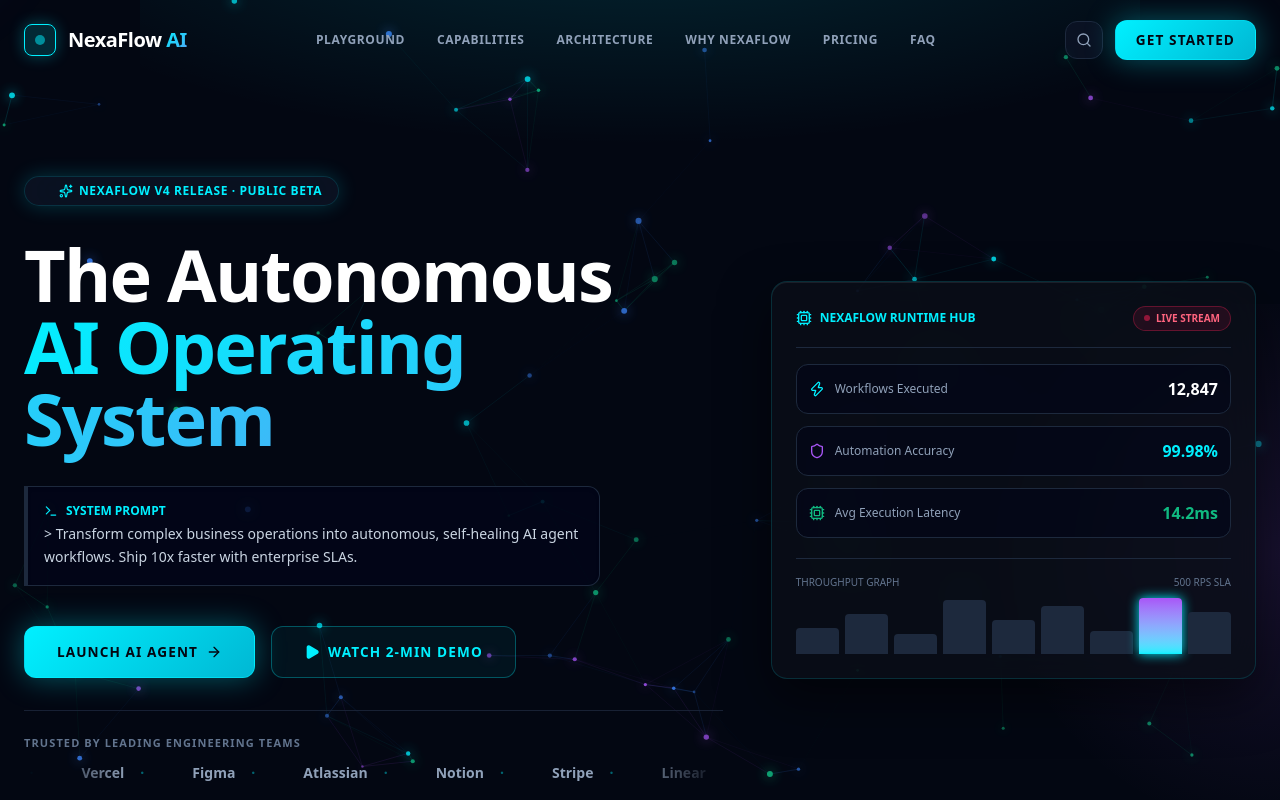
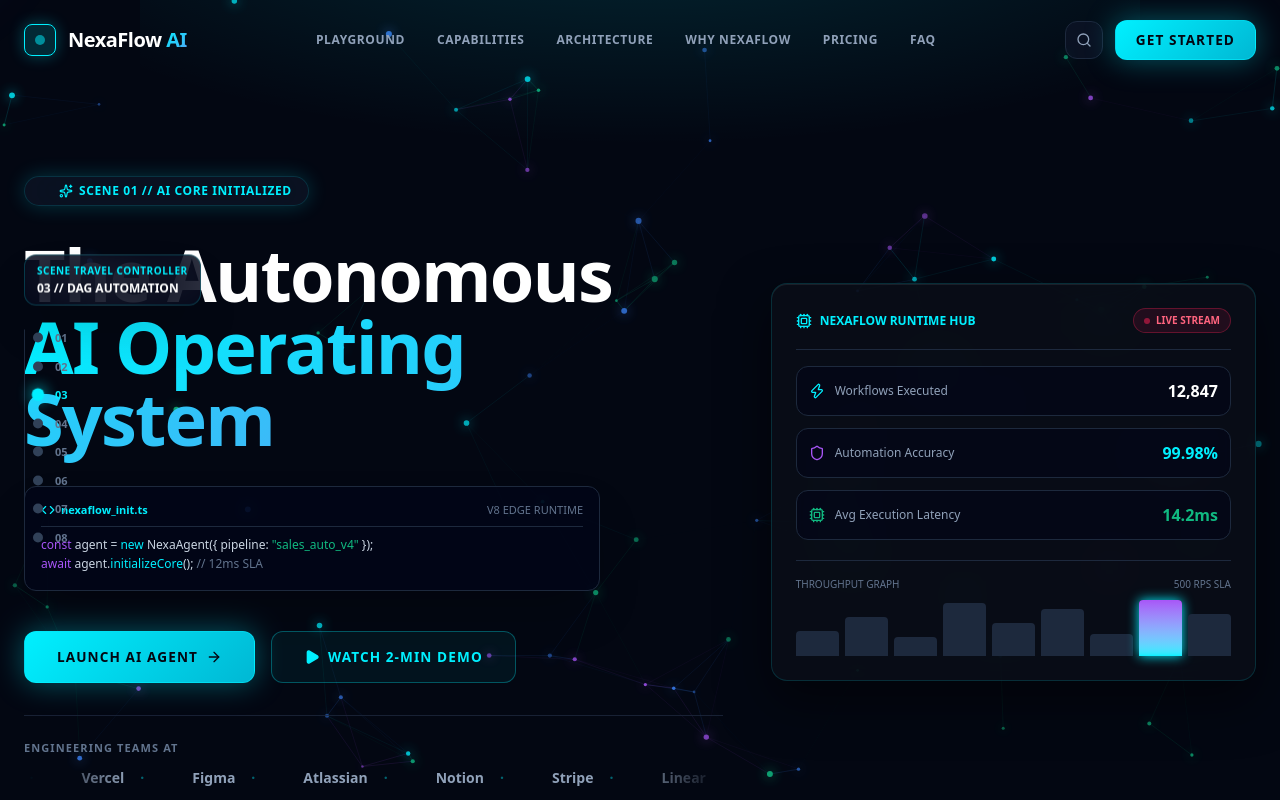
Before and after one commit to Dhruvinpatel06/NexaFlow_AI, a Next.js app: page / in a window 1280 px wide. Shown: the top 800 px of the page. Built offline with nearby package versions, Linux system fonts and the light colour scheme.

Commit message:
feat: implement 8-Scene Camera Travel story journey & developer code aesthetics

```diff
--- a/app/page.tsx
+++ b/app/page.tsx
@@ -12,15 +12,17 @@ import Footer from '@/components/Footer';
 import ScrollProgress from '@/components/ScrollProgress';
 import ScrollToTop from '@/components/ScrollToTop';
 import SpotlightCursor from '@/components/SpotlightCursor';
+import SceneCamera from '@/components/SceneCamera';
 
 export default function Home() {
   return (
     <main className="min-h-screen bg-[#030712] text-slate-100 relative overflow-hidden">
       <SpotlightCursor />
+      <SceneCamera />
       <ScrollProgress />
       <Navbar />
 
-      {/* 12 Seamless Sections Flow */}
+      {/* 8-Scene Camera Travel Journey Flow */}
       <Hero />
       <InteractiveAIDemo />
       <BentoAccordion />
--- a/components/Hero.tsx
+++ b/components/Hero.tsx
@@ -1,8 +1,8 @@
 'use client';
 
-import { useEffect, useRef, useState } from 'react';
+import { useEffect, useState } from 'react';
 import NeuralCanvas from './NeuralCanvas';
-import { Sparkles, Play, Terminal as TerminalIcon, Shield, Cpu, Zap, ArrowRight } from 'lucide-react';
+import { Sparkles, Play, Terminal as TerminalIcon, Cpu, Zap, ArrowRight, Code, Shield } from 'lucide-react';
 
 function MockupCounter({ target, suffix = '', decimals = 0, duration = 1500 }: { target: number; suffix?: string; decimals?: number; duration?: number }) {
   const [val, setVal] = useState(0);
@@ -29,9 +29,7 @@ function MockupCounter({ target, suffix = '', decimals = 0, duration = 1500 }: {
 
   const formatted = decimals > 0 ? val.toFixed(decimals) : Math.floor(val).toLocaleString();
 
-  return (
-    <span>{formatted}{suffix}</span>
-  );
+  return <span>{formatted}{suffix}</span>;
 }
 
 const COMPANIES = ['Notion', 'Stripe', 'Linear', 'Vercel', 'Figma', 'Atlassian'];
@@ -46,9 +44,9 @@ export default function Hero() {
     const y = e.clientY - rect.top;
     const centerX = rect.width / 2;
     const centerY = rect.height / 2;
-    const rotateX = ((y - centerY) / centerY) * -10;
-    const rotateY = ((x - centerX) / centerX) * 10;
-    card.style.transform = `perspective(1000px) rotateX(${rotateX}deg) rotateY(${rotateY}deg) translateZ(12px)`;
+    const rotateX = ((y - centerY) / centerY) * -12;
+    const rotateY = ((x - centerX) / centerX) * 12;
+    card.style.transform = `perspective(1000px) rotateX(${rotateX}deg) rotateY(${rotateY}deg) translateZ(16px)`;
   };
 
   const handleMouseLeaveMockup = (e: React.MouseEvent<HTMLDivElement>) => {
@@ -58,13 +56,12 @@ export default function Hero() {
   };
 
   return (
-    <section id="hero" aria-label="Hero" className="relative w-full pt-36 pb-24 md:pt-44 md:pb-32 overflow-hidden bg-[#030712]">
+    <section id="hero" aria-label="Scene 1: System Initialization" className="relative w-full pt-36 pb-24 md:pt-44 md:pb-32 overflow-hidden bg-[#030712]">
       {/* 3D WebGL Neural Mesh Background */}
       <NeuralCanvas />
 
       {/* Volumetric Aurora Glow Layers */}
       <div className="absolute top-0 left-1/2 -translate-x-1/2 w-[1000px] h-[500px] bg-[radial-gradient(ellipse_100%_70%_at_50%_-20%,rgba(0,240,255,0.15),transparent_70%)] pointer-events-none z-0" />
-      <div className="absolute top-1/3 right-0 w-[500px] h-[500px] bg-[radial-gradient(ellipse_80%_80%_at_100%_50%,rgba(168,85,247,0.12),transparent_70%)] pointer-events-none z-0" />
 
       <div className="relative z-10 max-w-7xl mx-auto px-6">
         <div className="grid grid-cols-1 lg:grid-cols-12 gap-12 items-center">
@@ -74,7 +71,7 @@ export default function Hero() {
             <div className="glass inline-flex items-center gap-2.5 px-4 py-1.5 rounded-full border border-[rgba(0,240,255,0.3)] shadow-[0_0_20px_rgba(0,240,255,0.2)]">
               <span className="w-2 h-2 rounded-full bg-[#00F0FF] animate-ping" />
               <span className="text-xs font-mono font-bold text-[#00F0FF] tracking-wider uppercase flex items-center gap-1.5">
-                <Sparkles className="w-3.5 h-3.5" /> NEXAFLOW V4 RELEASE · PUBLIC BETA
+                <Sparkles className="w-3.5 h-3.5" /> SCENE 01 // AI CORE INITIALIZED
               </span>
             </div>
 
@@ -84,28 +81,34 @@ export default function Hero() {
               <span className="gradient-text-cyan">AI Operating System</span>
             </h1>
 
-            {/* Terminal Prompt Subheading */}
-            <div className="max-w-xl bg-slate-950/80 border-l-4 border-[#00F0FF] p-4 rounded-r-xl border-y border-r border-slate-800 shadow-inner font-mono text-sm text-slate-300">
-              <div className="flex items-center gap-2 text-xs text-[#00F0FF] font-bold mb-1">
-                <TerminalIcon className="w-3.5 h-3.5" /> SYSTEM PROMPT
+            {/* Code Terminal Box */}
+            <div className="max-w-xl bg-slate-950/90 border border-slate-800 rounded-xl p-4 shadow-2xl font-mono text-xs text-slate-300 relative overflow-hidden">
+              <div className="flex items-center justify-between pb-2 mb-2 border-b border-slate-800 text-[11px] text-slate-500">
+                <span className="flex items-center gap-1.5 text-[#00F0FF] font-bold">
+                  <Code className="w-3.5 h-3.5" /> nexaflow_init.ts
+                </span>
+                <span>V8 EDGE RUNTIME</span>
               </div>
-              <p className="leading-relaxed text-slate-300">
-                &gt; Transform complex business operations into autonomous, self-healing AI agent workflows. Ship 10x faster with enterprise SLAs.
-              </p>
+              <pre className="text-slate-300 overflow-x-auto leading-relaxed">
+                <code>
+                  <span className="text-[#A855F7]">const</span> agent = <span className="text-[#00F0FF]">new</span> NexaAgent(&#123; pipeline: <span className="text-[#10B981]">&quot;sales_auto_v4&quot;</span> &#125;);{'\n'}
+                  <span className="text-[#A855F7]">await</span> agent.<span className="text-[#00F0FF]">initializeCore</span>(); <span className="text-slate-500">// 12ms SLA</span>
+                </code>
+              </pre>
             </div>
 
             {/* CTAs */}
             <div className="flex flex-col sm:flex-row gap-4 pt-2">
               <button
                 onClick={() => document.getElementById('pricing')?.scrollIntoView({ behavior: 'smooth' })}
-                className="btn-premium-primary px-8 py-4 text-xs font-mono font-bold tracking-widest uppercase rounded-xl flex items-center justify-center gap-2"
+                className="btn-premium-primary px-8 py-4 text-xs font-mono font-bold tracking-widest uppercase rounded-xl flex items-center justify-center gap-2 cursor-pointer"
               >
                 Launch AI Agent <ArrowRight className="w-4 h-4" />
               </button>
 
               <button
                 onClick={() => setShowDemoModal(true)}
-                className="btn-premium-outline px-8 py-4 text-xs font-mono font-bold tracking-widest uppercase rounded-xl flex items-center justify-center gap-2"
+                className="btn-premium-outline px-8 py-4 text-xs font-mono font-bold tracking-widest uppercase rounded-xl flex items-center justify-center gap-2 cursor-pointer"
               >
                 <Play className="w-4 h-4 fill-[#00F0FF]" /> Watch 2-Min Demo
               </button>
@@ -114,7 +117,7 @@ export default function Hero() {
             {/* Trust Logos Marquee */}
             <div className="pt-6 border-t border-slate-800/80 space-y-3">
               <p className="text-[11px] font-mono font-bold text-slate-500 uppercase tracking-widest">
-                TRUSTED BY LEADING ENGINEERING TEAMS
+                ENGINEERING TEAMS AT
               </p>
               <div className="w-full overflow-hidden [mask-image:linear-gradient(90deg,transparent,black_15%,black_85%,transparent)]">
                 <div className="flex gap-12 items-center w-max animate-[marquee_25s_linear_infinite] hover:[animation-play-state:paused]">
@@ -203,42 +206,6 @@ export default function Hero() {
           </div>
         </div>
       </div>
-
-      {/* Demo Modal */}
-      {showDemoModal && (
-        <div
-          className="fixed inset-0 z-[100] flex items-center justify-center p-4 bg-slate-950/80 backdrop-blur-xl"
-          onClick={() => setShowDemoModal(false)}
-        >
-          <div
-            className="relative w-full max-w-2xl glass-card rounded-2xl p-8 border border-[rgba(0,240,255,0.3)] shadow-2xl text-center"
-            onClick={(e) => e.stopPropagation()}
-          >
-            <button
-              onClick={() => setShowDemoModal(false)}
-              className="absolute top-4 right-4 text-slate-400 hover:text-white font-mono text-xl"
-            >
-              ✕
-            </button>
-            <div className="w-16 h-16 mx-auto mb-4 rounded-full bg-[rgba(0,240,255,0.15)] border border-[#00F0FF] flex items-center justify-center text-[#00F0FF] shadow-[0_0_30px_rgba(0,240,255,0.3)]">
-              <Play className="w-8 h-8 fill-[#00F0FF] ml-1" />
-            </div>
-            <h3 className="text-2xl font-mono font-bold text-white mb-2">NexaFlow V4 Platform Architecture</h3>
-            <p className="text-sm text-slate-400 max-w-md mx-auto mb-6">
-              Watch how NexaFlow AI coordinates multi-agent tasks, executes parallel pipelines, and enforces enterprise security.
-            </p>
-            <button
-              onClick={() => {
-                setShowDemoModal(false);
-                document.getElementById('demo')?.scrollIntoView({ behavior: 'smooth' });
-              }}
-              className="btn-premium-primary px-6 py-3 text-xs font-mono font-bold uppercase tracking-wider rounded-xl"
-            >
-              Open Interactive Demo Playground
-            </button>
-          </div>
-        </div>
-      )}
     </section>
   );
 }
--- /dev/null
+++ b/components/SceneCamera.tsx
@@ -0,0 +1,82 @@
+'use client';
+
+import { useEffect, useState } from 'react';
+import { motion, useScroll, useSpring } from 'framer-motion';
+
+const SCENES = [
+  { id: 'hero', name: '01 // CORE INITIALIZATION' },
+  { id: 'demo', name: '02 // PROMPT SYNTHESIS' },
+  { id: 'features', name: '03 // DAG AUTOMATION' },
+  { id: 'workflow', name: '04 // API INTERCONNECT' },
+  { id: 'why', name: '05 // AGENT RUNTIME' },
+  { id: 'platform', name: '06 // LIVING ANALYTICS' },
+  { id: 'pricing', name: '07 // ZERO-KNOWLEDGE DEPLOYMENT' },
+  { id: 'faq', name: '08 // PRODUCTION DEPLOY' },
+];
+
+export default function SceneCamera() {
+  const [activeScene, setActiveScene] = useState(0);
+  const { scrollYProgress } = useScroll();
+  const scaleX = useSpring(scrollYProgress, { stiffness: 200, damping: 30 });
+
+  useEffect(() => {
+    const handleScroll = () => {
+      const scrollPos = window.scrollY + window.innerHeight / 3;
+      const sceneEls = SCENES.map((s) => document.getElementById(s.id));
+
+      for (let i = sceneEls.length - 1; i >= 0; i--) {
+        const el = sceneEls[i];
+        if (el && scrollPos >= el.offsetTop) {
+          setActiveScene(i);
+          break;
+        }
+      }
+    };
+
+    window.addEventListener('scroll', handleScroll, { passive: true });
+    return () => window.removeEventListener('scroll', handleScroll);
+  }, []);
+
+  return (
+    <div className="fixed left-6 top-1/2 -translate-y-1/2 z-40 hidden xl:flex flex-col gap-4 pointer-events-auto">
+      {/* Top Scene Tracker */}
+      <div className="bg-slate-950/80 backdrop-blur-xl border border-[rgba(0,240,255,0.2)] px-3 py-2 rounded-xl shadow-2xl mb-2">
+        <span className="text-[10px] font-mono font-bold text-[#00F0FF] tracking-wider block">
+          SCENE TRAVEL CONTROLLER
+        </span>
+        <span className="text-xs font-mono font-bold text-white block mt-0.5">
+          {SCENES[activeScene]?.name}
+        </span>
+      </div>
+
+      {/* Scene Dots */}
+      <div className="space-y-3 pl-2 border-l border-slate-800">
+        {SCENES.map((scene, idx) => {
+          const isActive = activeScene === idx;
+          return (
+            <button
+              key={scene.id}
+              onClick={() => document.getElementById(scene.id)?.scrollIntoView({ behavior: 'smooth' })}
+              className="flex items-center gap-3 group text-left cursor-pointer"
+            >
+              <div
+                className={`w-2.5 h-2.5 rounded-full transition-all duration-300 ${
+                  isActive
+                    ? 'bg-[#00F0FF] shadow-[0_0_12px_#00F0FF] scale-125'
+                    : 'bg-slate-700 group-hover:bg-slate-500'
+                }`}
+              />
+              <span
+                className={`text-[11px] font-mono font-bold transition-colors ${
+                  isActive ? 'text-[#00F0FF]' : 'text-slate-500 group-hover:text-slate-300'
+                }`}
+              >
+                0{idx + 1}
+              </span>
+            </button>
+          );
+        })}
+      </div>
+    </div>
+  );
+}
```
